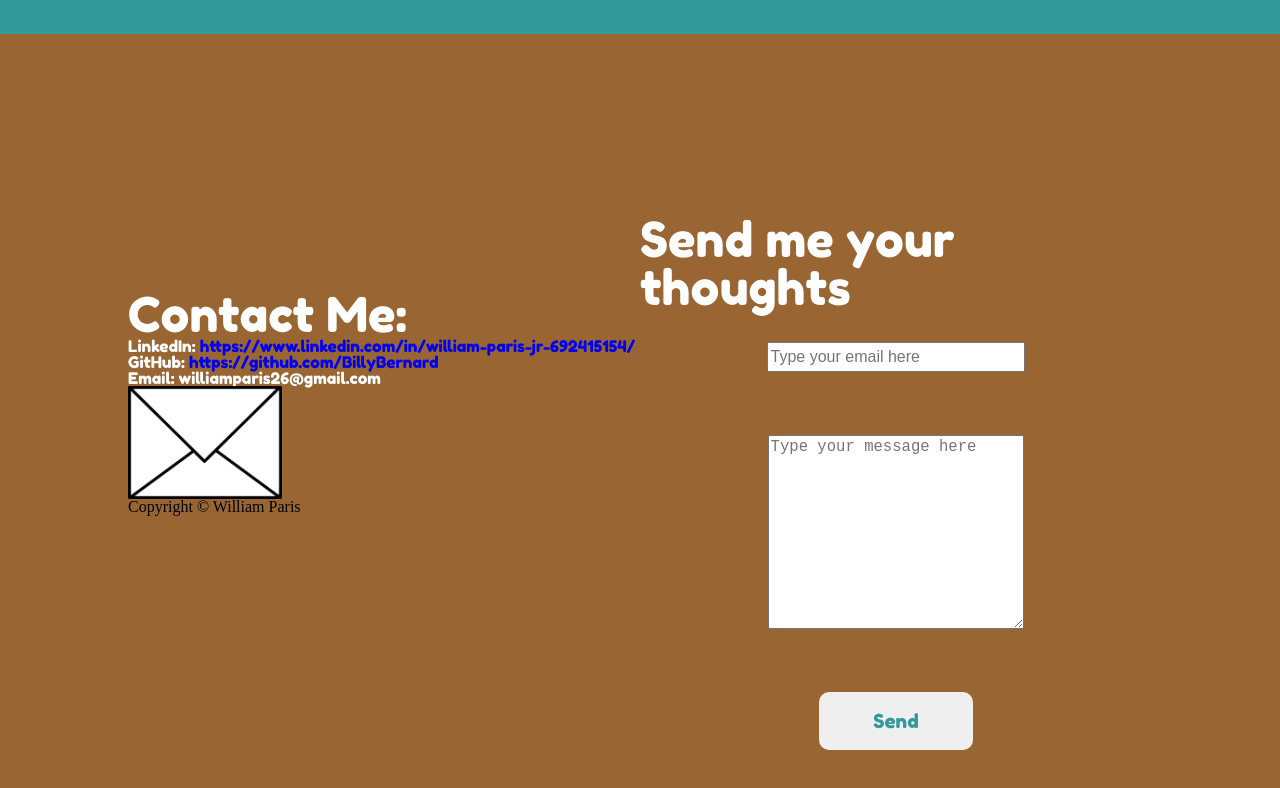
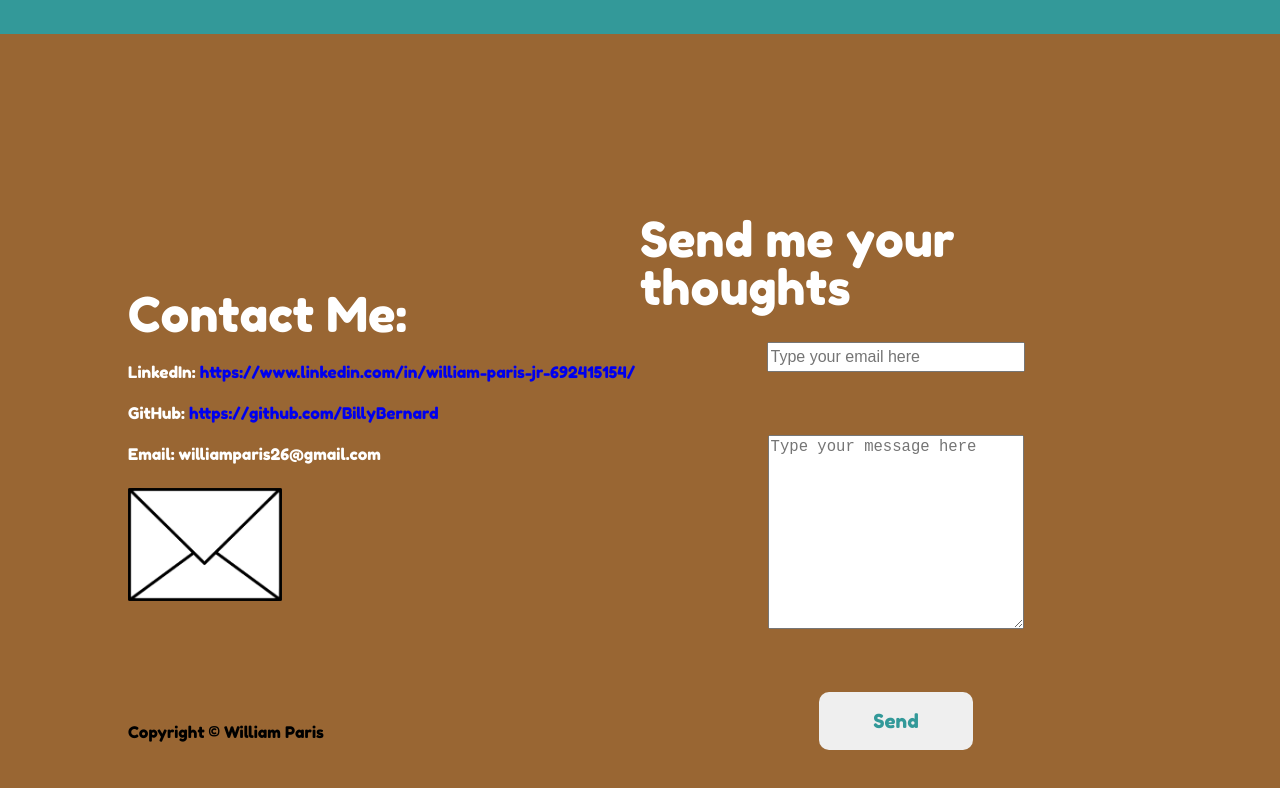
Before and after one commit to jadeli1720/netflify-test-site, a React (Create React App) app in the folder my-portfolio-site/: page / in a window 1280 px wide. Shown: the part 2366-3154 px from the top of the page. Built offline with nearby package versions, Linux system fonts and the light colour scheme.

Commit message:
contact finished/need to link resume

```diff
--- a/my-portfolio-site/src/components/contact/contact.scss
+++ b/my-portfolio-site/src/components/contact/contact.scss
@@ -17,12 +17,15 @@
             font-size: 3em;
             font-family: 'Fredoka One', 'Arial Black';
             color: #fff;
+            margin-bottom: 5%;
         }
 
         h3 {
             font-size: 1em;
             font-family: 'Fredoka One', 'Arial Black';
             color: #fff;
+            margin-bottom: 5%;
+
 
             a {
                 text-decoration: none;
@@ -31,6 +34,11 @@
 
         img {
             width: 30%;
+        }
+
+        h4 {
+            margin-top: 24%;
+            font-family: 'Fredoka One', 'Arial Black';
         }
     }
 
```
